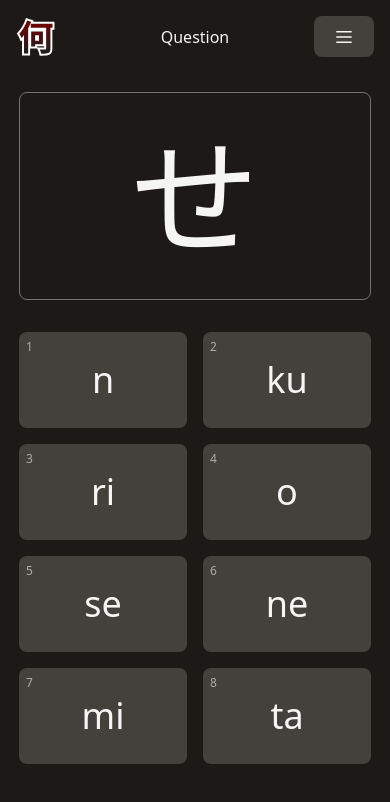
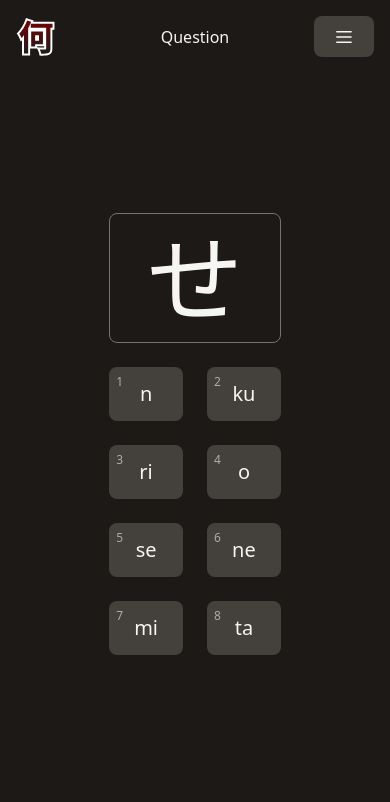
Before and after one commit to cwparsons/nani-kana, a Vue app: page / in a window 390 px wide. Both pictures are taken after a click on the button "Start". Shown: the top 802 px of the page. Built offline with nearby package versions, Linux system fonts and the light colour scheme.

Commit message:
Refactor layout and styles in App, Question, and Splash components for improved responsiveness and visual consistency

```diff
--- a/src/components/App.vue
+++ b/src/components/App.vue
@@ -34,11 +34,13 @@ if (typeof window !== "undefined") {
   <div class="flex h-full min-h-0 flex-col items-center gap-y-4 w-full">
     <Header v-if="gameStore.screen !== 'Splash'" />
 
-    <main class="flex min-h-0 grow flex-col overflow-y-auto p-4 w-96">
-      <div class="flex min-h-full flex-col items-center justify-center w-full">
+    <main class="min-h-0 grow overflow-y-auto w-full">
+      <div
+        class="flex min-h-full flex-col items-center justify-center-safe w-80 p-4 mx-auto"
+      >
+        <Splash v-if="gameStore.screen === 'Splash'" />
+        <Question v-if="gameStore.screen === 'Question'" />
         <Options v-if="gameStore.screen === 'Options'" />
-        <Question v-if="gameStore.screen === 'Question'" />
-        <Splash v-if="gameStore.screen === 'Splash'" />
         <Statistics v-if="gameStore.screen === 'Statistics'" />
       </div>
     </main>
--- a/src/components/Question.vue
+++ b/src/components/Question.vue
@@ -80,15 +80,15 @@ onUnmounted(() => {
 </script>
 
 <template>
-  <div class="flex w-full min-w-full max-w-full flex-col gap-y-8">
+  <div class="flex flex-col gap-y-6">
     <div
-      class="flex min-h-52 w-full min-w-full max-w-full items-center justify-center rounded-lg border border-solid border-neutral-500 p-8"
+      class="flex items-center justify-center rounded-lg border border-solid border-neutral-500 p-4"
     >
       <h2
         class="text-center"
         :class="{
-          'text-5xl': question.direction === 'romaji-to-kana',
-          'text-9xl': question.direction === 'kana-to-romaji',
+          'text-6xl': question.direction === 'romaji-to-kana',
+          'text-8xl': question.direction === 'kana-to-romaji',
         }"
       >
         {{
@@ -100,11 +100,11 @@ onUnmounted(() => {
     </div>
 
     <div
-      class="grid w-full min-w-full max-w-full grid-cols-2 gap-4"
-      style="grid-template-columns: minmax(0, 1fr) minmax(0, 1fr);"
+      class="grid w-full min-w-full max-w-full grid-cols-2 gap-6"
+      style="grid-template-columns: minmax(0, 1fr) minmax(0, 1fr)"
     >
       <button
-        class="relative flex min-h-24 min-w-0 items-center justify-center overflow-hidden rounded-lg text-4xl"
+        class="relative flex items-center justify-center overflow-hidden rounded-lg text-xl"
         :class="{
           'bg-lime-900': hasAnswered && answer === question.answer,
           'bg-rose-950': hasAnswered && answer !== question.answer,
@@ -132,7 +132,7 @@ onUnmounted(() => {
     >
       <button
         ref="nextButtonRef"
-        class="flex rounded-lg items-center gap-x-2"
+        class="flex px-6 py-2 rounded-lg items-center gap-x-2"
         @click="newQuestion"
         :disabled="!hasAnswered"
       >
--- a/src/components/Splash.vue
+++ b/src/components/Splash.vue
@@ -6,7 +6,7 @@ const gameStore = useGameStore();
 
 <template>
   <div class="flex flex-col gap-y-8 justify-center">
-    <h1 class="text-8xl">
+    <h1 class="text-7xl">
       <ruby>
         何 <rp>(</rp><rt>Nani</rt><rp>)</rp> か <rp>(</rp><rt>ka</rt
         ><rp>)</rp> な <rp>(</rp><rt>na</rt><rp>)</rp>
```
